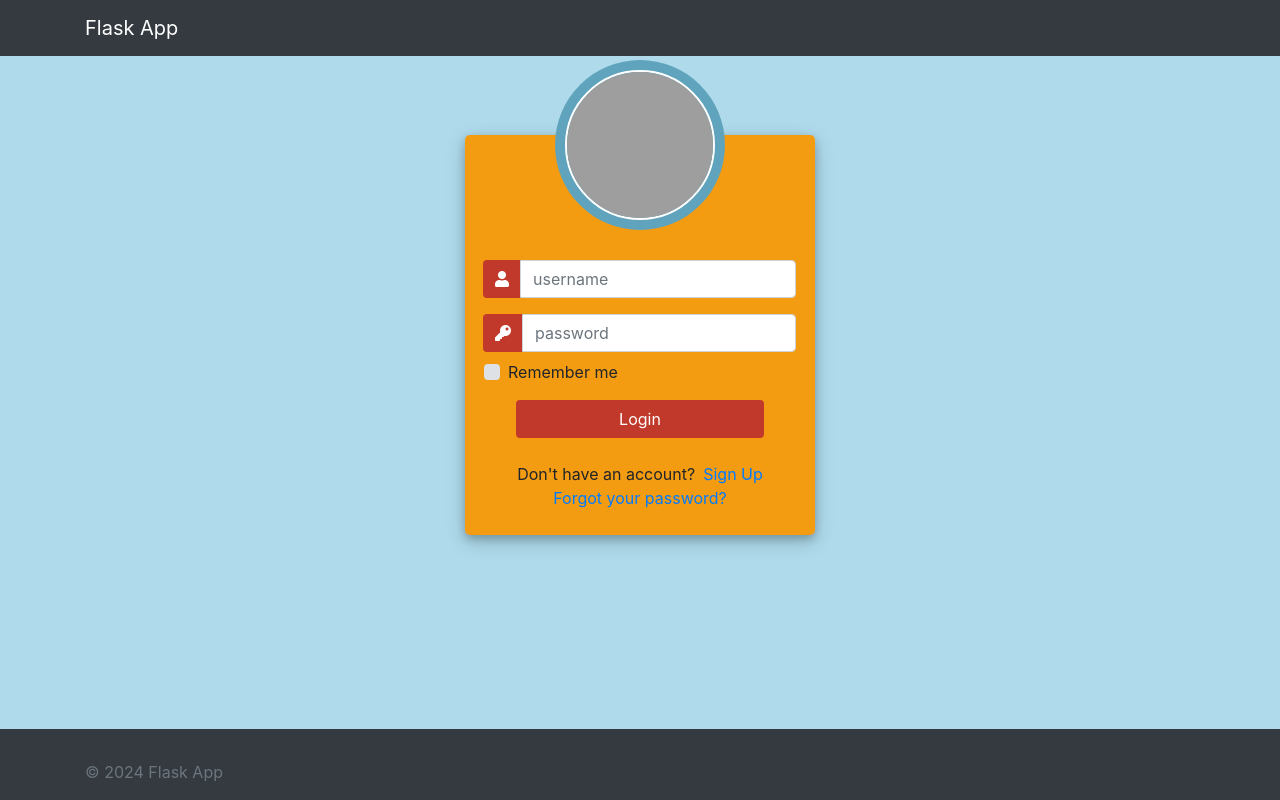
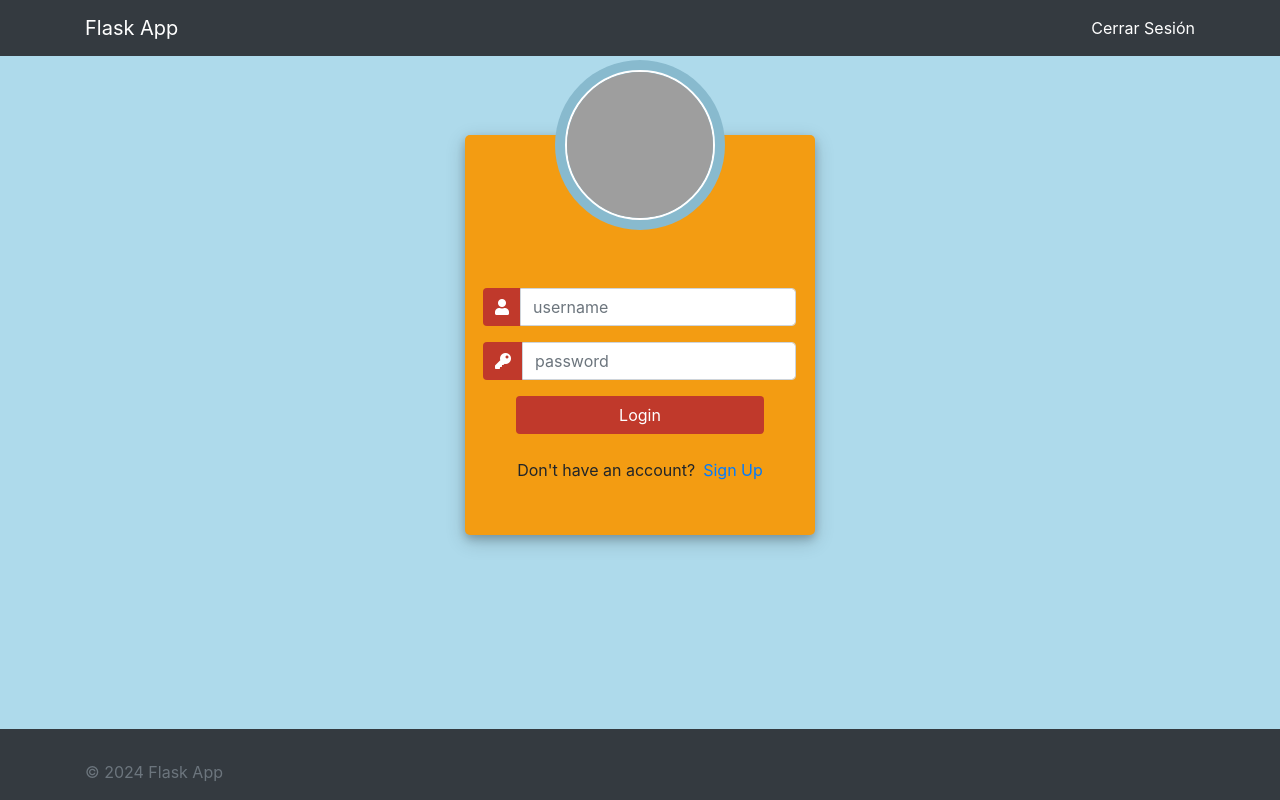
Before and after one commit to mcuzco/ProyectoMC, a Flask app: page / in a window 1280 px wide. Run offline with Flask 2, Linux system fonts and the light colour scheme; the visitor is signed in with stand-in values (Sample User, id 1); some libraries are stand-ins or nearby versions; grey boxes are pictures that could not be loaded.

Commit message:
Cerrar Sesión

```diff
--- a/app/app.py
+++ b/app/app.py
@@ -35,10 +35,9 @@ def login():
             return redirect(url_for('index'))
         else:
             flash('Usuario o contraseña incorrectos', 'danger')
-
     return render_template('login.html')
 
-# Ruta para registrar nuevos usuarios
+# Ruta para Registrase
 @app.route('/register', methods=['GET', 'POST'])
 def register():
     if request.method == 'POST':
@@ -60,8 +59,14 @@ def register():
         except Exception as e:
             flash(f'Error al registrar usuario: {str(e)}', 'danger')
             return redirect(url_for('register'))
+    return render_template('register.html')
 
-    return render_template('register.html')
+# Ruta para cerrar sesión
+@app.route('/logout')
+def logout():
+    session.pop('user_id', None)
+    flash('Sesión Cerada', 'info')
+    return redirect(url_for('login'))
 
 ###################################################################################
 
@@ -93,7 +98,6 @@ def index():
     # Fetch all services
     cursor.execute('SELECT * FROM servicios')
     servicios = cursor.fetchall()
-
     return render_template('index.html', clientes=clientes, reservas=reservas, servicios=servicios)
 
 # CRUD de Clientes
--- a/app/static/css/login.css
+++ b/app/static/css/login.css
@@ -30,7 +30,8 @@
         width: 170px;
         top: -75px;
         border-radius: 50%;
-        background: #60a3bc;
+        /* color del logo*/
+        background: #88bace;
         padding: 10px;
         text-align: center;
     }
--- a/app/templates/index.html
+++ b/app/templates/index.html
@@ -3,7 +3,7 @@
 
 <div class="container mt-5">
   <!-- Flash Messages -->
-  {% with messages = get_flashed_messages() %}
+  <!-- {% with messages = get_flashed_messages() %}
   {% if messages %}
   <div class="row">
     <div class="col">
@@ -16,7 +16,7 @@
     </div>
   </div>
   {% endif %}
-  {% endwith %}
+  {% endwith %} -->
 
 
   <!-- Clientes Section -->
--- a/app/templates/layout.html
+++ b/app/templates/layout.html
@@ -5,23 +5,29 @@
     <meta charset="UTF-8">
     <meta name="viewport" content="width=device-width, initial-scale=1.0">
     <title>Gestión de Clientes, Reservas y Servicios</title>
+
     <!-- BOOTSTRAP 4 -->
     <link href="https://cdn.jsdelivr.net/npm/bootstrap@5.1.3/dist/css/bootstrap.min.css" rel="stylesheet">
     <script src="https://cdn.jsdelivr.net/npm/bootstrap@5.1.3/dist/js/bootstrap.bundle.min.js"></script>
     <link rel="stylesheet" href="https://cdnjs.cloudflare.com/ajax/libs/font-awesome/5.15.4/css/all.min.css">
+
     <head>
-  <!-- Otros enlaces y metadatos -->
-  <link href="https://cdn.jsdelivr.net/npm/bootstrap@5.1.3/dist/css/bootstrap.min.css" rel="stylesheet">
-  <script src="https://cdn.jsdelivr.net/npm/bootstrap@5.1.3/dist/js/bootstrap.bundle.min.js"></script>
-</head>
+        <!-- Otros enlaces y metadatos -->
+        <link href="https://cdn.jsdelivr.net/npm/bootstrap@5.1.3/dist/css/bootstrap.min.css" rel="stylesheet">
+    </head>
     <link rel="stylesheet" href="{{ url_for('static', filename='css/main.css') }}">
 </head>
 
 <body>
+
     <!-- NAVIGATION  -->
     <nav class="navbar navbar-dark bg-dark" style="margin-bottom: 30px;">
         <div class="container">
             <a class="navbar-brand" href="/">Flask App</a>
+            {% if session.get('user_id') %}
+            <a href="{{ url_for('logout') }}" style="color: white; text-decoration: none;">Cerrar Sesión</a>
+            {% else %}
+            {% endif %}
         </div>
     </nav>
 
@@ -42,8 +48,8 @@
         <div class="container" style="margin-top: 15px;">
             <span class="text-muted">© 2024 Flask App</span>
         </div>
+    </footer>
 
-    </footer>
     <!-- Scripts -->
     <script src="https://code.jquery.com/jquery-3.5.1.slim.min.js"></script>
     <script src="https://cdn.jsdelivr.net/npm/@popperjs/core@2.9.2/dist/umd/popper.min.js"></script>
--- a/app/templates/login.html
+++ b/app/templates/login.html
@@ -14,7 +14,9 @@
         <div class="user_card">
             <div class="d-flex justify-content-center">
                 <div class="brand_logo_container">
-                    <img src="https://cdn.freebiesupply.com/logos/large/2x/pinterest-circle-logo-png-transparent.png"
+                    <!-- <img src="https://cdn.freebiesupply.com/logos/large/2x/pinterest-circle-logo-png-transparent.png" -->
+                    <img src="https://static.hosteltur.com/app/public/uploads/img/articles/2013/09/01/L_5b14ea6f7958d_shutterstock_HOTEL.jpg"
+
                         class="brand_logo" alt="Logo">
                 </div>
             </div>
@@ -36,12 +38,12 @@
                         <input type="password" name="password" class="form-control input_pass" value=""
                             placeholder="password">
                     </div>
-                    <div class="form-group">
+                    <!-- <div class="form-group">
                         <div class="custom-control custom-checkbox">
                             <input type="checkbox" class="custom-control-input" id="customControlInline">
                             <label class="custom-control-label" for="customControlInline">Remember me</label>
                         </div>
-                    </div>
+                    </div> -->
                     <div class="d-flex justify-content-center mt-3 login_container">
                         <button type="submit" class="btn login_btn">Login</button>
                     </div>
@@ -52,9 +54,9 @@
                 <div class="d-flex justify-content-center links">
                     Don't have an account? <a href="{{ url_for('register') }}" class="ml-2">Sign Up</a>
                 </div>
-                <div class="d-flex justify-content-center links">
+                <!-- <div class="d-flex justify-content-center links">
                     <a href="#">Forgot your password?</a>
-                </div>
+                </div> -->
             </div>
         </div>
     </div>
```
Also changed, not shown: app/templates/logout.html (deleted).
